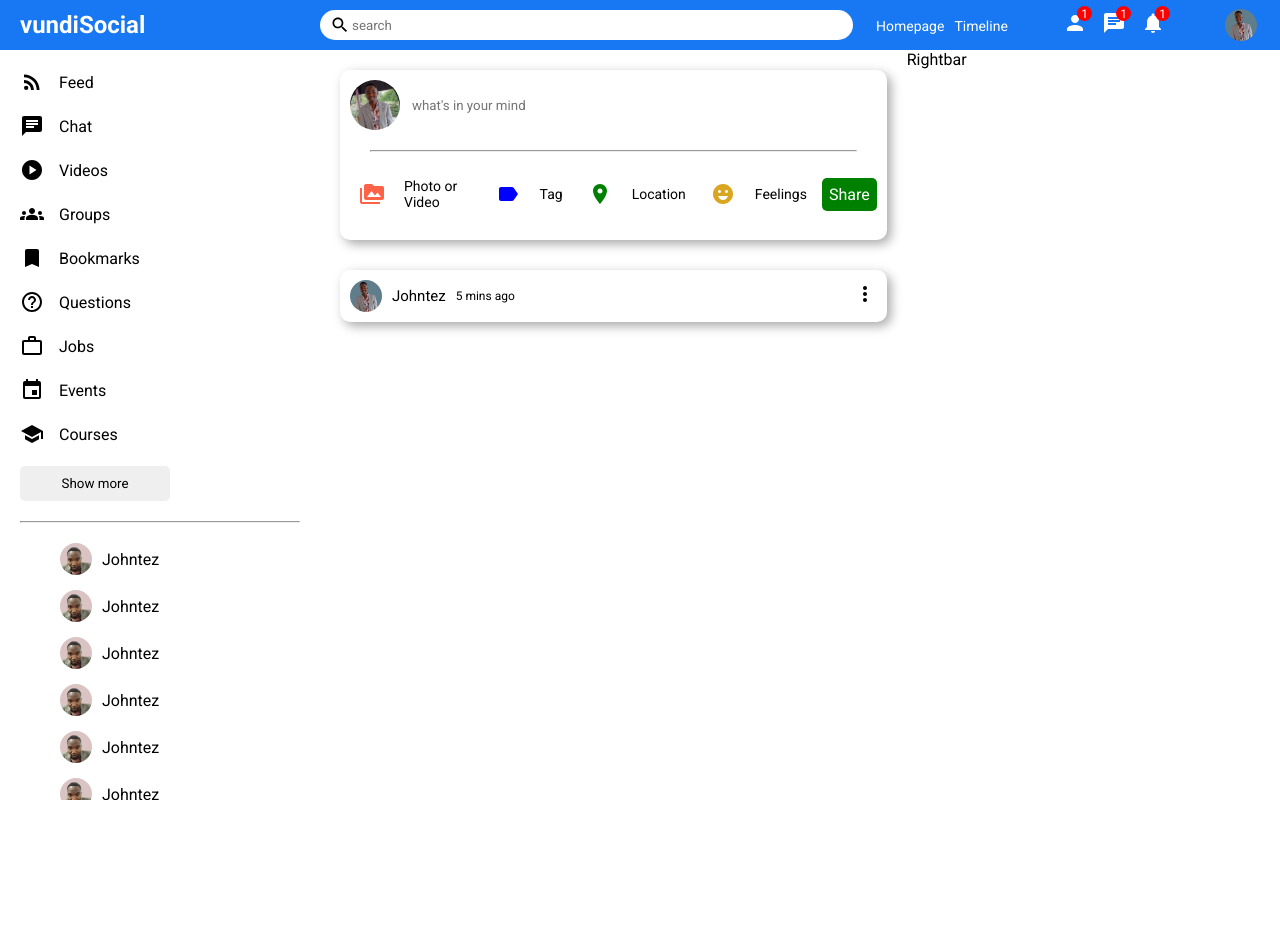
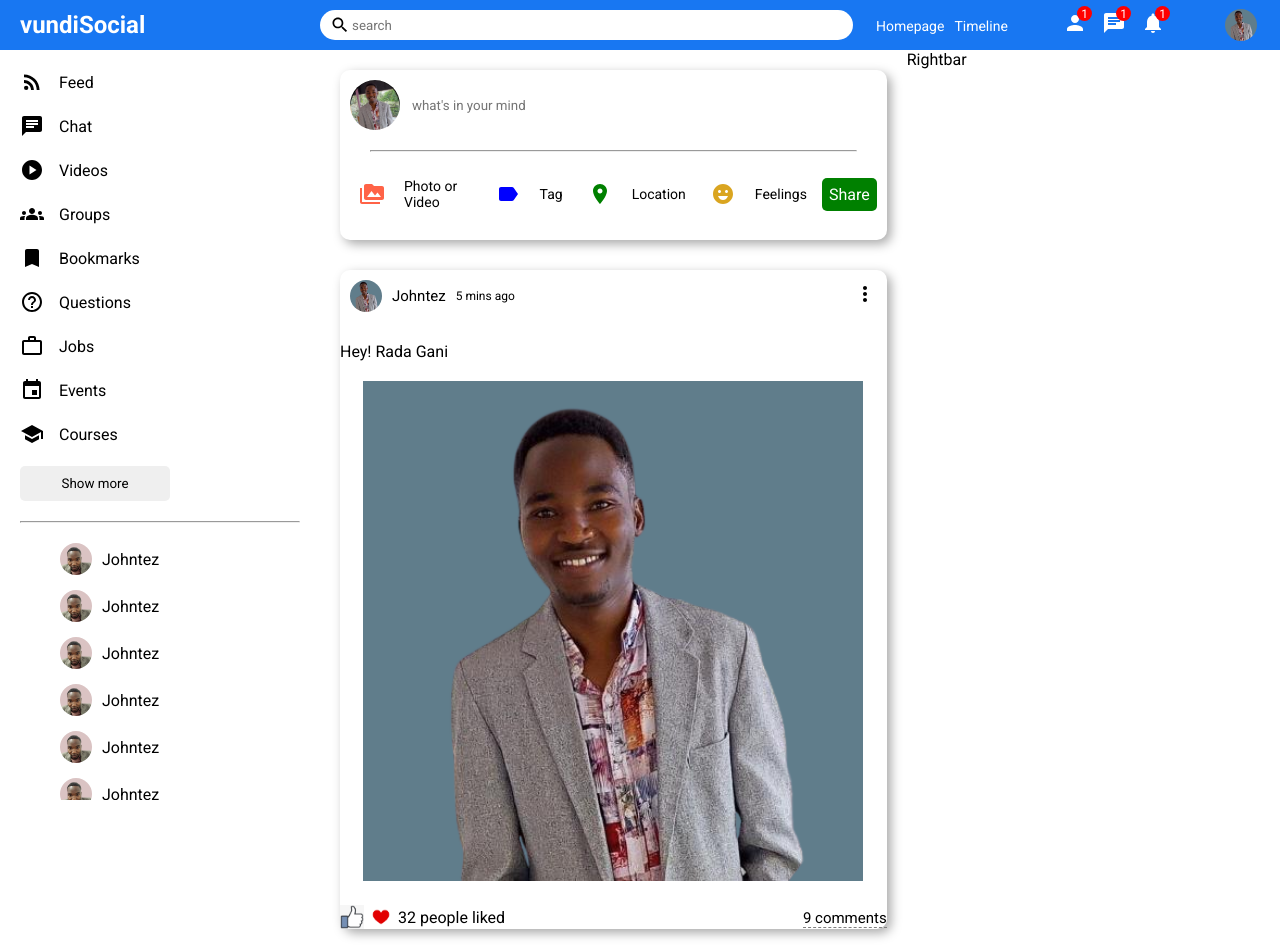
Before and after one commit to johnVundi/vundi-social, a React (Create React App) app: page / in a window 1280 px wide. Shown: the top 952 px of the page. Before the commit the page ends 800 px from the top, so only its background shows below. Built offline with nearby package versions, Linux system fonts and the light colour scheme.

Commit message:
complete post component

```diff
--- a/src/components/post/Post.jsx
+++ b/src/components/post/Post.jsx
@@ -18,8 +18,20 @@
                 </div>
             </div>
 
-            <div className='postCenter'> </div>
-            <div className='postBottom'> </div>
+            <div className='postCenter'>
+                <span className="spanText">Hey! Rada Gani</span>
+                <img className='postImg' src="/assets/persons/person1.png" alt="" />
+            </div>
+            <div className='postBottom'>
+                <div className="postBottomLeft">
+                    <img className='likeIcon' src='/assets/persons/like.png' alt='' />
+                    <img className='likeIcon' src='/assets/persons/heart.png' alt='' />
+                    <span className="postLikeCounter">32 people liked</span>
+                </div>
+                <div className="postBottomRight">
+                    <span className="postCommentText">9 comments</span>
+                </div>
+            </div>
         </div>
     )
 }
--- a/src/components/post/post.css
+++ b/src/components/post/post.css
@@ -31,3 +31,35 @@
 .postDate{
     font-size: 12px;
 }
+.postCenter{
+   margin: 20px 0;
+}
+.postImg{
+    margin-top: 20px;
+    width: 100%;
+    max-height: 500px;
+    object-fit: contain;
+}
+.postBottom{
+    display: flex;
+    align-items: center;
+    justify-content: space-between;
+}
+.postBottomLeft{
+    display: flex;
+    align-items: center;
+}
+.likeIcon{
+    width: 24px;
+    height: 24px;
+    margin-right: 5px;
+    cursor: pointer;
+}
+.postLikeCounter{
+    font-size: 50;
+}
+.postCommentText{
+    cursor: pointer;
+    border-bottom: 1px dashed gray;
+    font-size: 15px;
+}
```
Also changed, not shown: public/assets/persons/heart.png (added), public/assets/persons/like.png (added).
